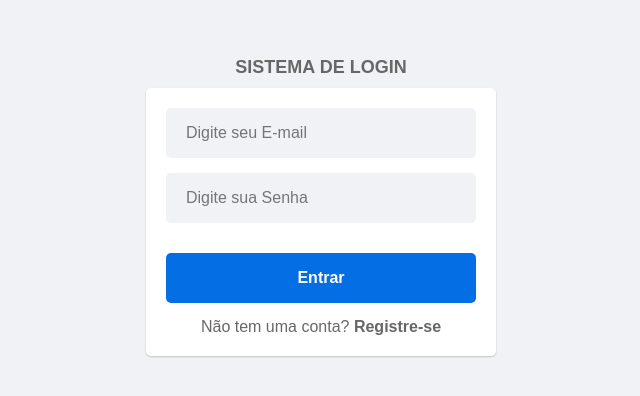
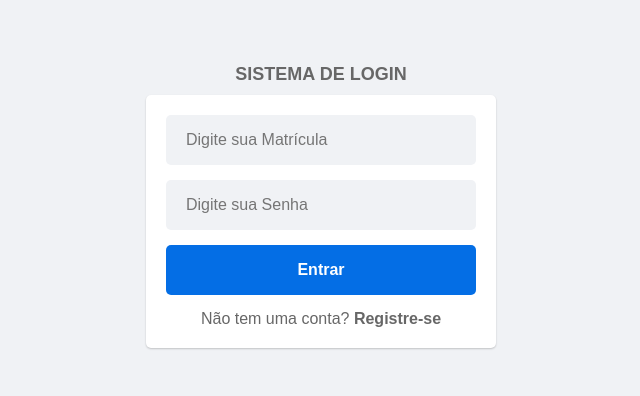
Before and after one commit to emanuelleaviana/projeto-extensor, a React (Create React App) app: page / in a window 1280 px wide. Shown: the part 194-590 px from the top of the page, without its empty margins (319-959 px from the left). Built offline with nearby package versions, Linux system fonts and the light colour scheme.

Commit message:
refactor: signin page

```diff
--- a/src/components/Input/index.js
+++ b/src/components/Input/index.js
@@ -1,10 +1,11 @@
 import React from "react";
 import * as C from "./styles";
 
-const Input = ({ type, placeholder, value, onChange }) => {
+const Input = ({ type, placeholder, value, name, onChange }) => {
   return (
     <C.Input
       value={value}
+      name={name}
       onChange={onChange}
       type={type}
       placeholder={placeholder}
--- a/src/pages/Signin/index.js
+++ b/src/pages/Signin/index.js
@@ -1,32 +1,31 @@
 import React, { useState } from "react";
+import { Link, useNavigate } from "react-router-dom";
+import Button from "../../components/Button";
 import Input from "../../components/Input";
-import Button from "../../components/Button";
 import * as C from "./styles";
-import { Link, useNavigate } from "react-router-dom";
-import useAuth from "../../hooks/useAuth";
+import axios from "axios";
 
 const Signin = () => {
-  const { signin } = useAuth();
+  const [form, setForm] = useState({
+    registration: '',
+    password: '',
+  });
+
   const navigate = useNavigate();
 
-  const [email, setEmail] = useState("");
-  const [senha, setSenha] = useState("");
-  const [error, setError] = useState("");
+  function handleChange(event) {
+    setForm({ ...form, [event.target.name]: event.target.value });
+  }
 
-  const handleLogin = () => {
-    if (!email | !senha) {
-      setError("Preencha todos os campos");
-      return;
+  async function handleLogin() {
+    if(form.registration.length > 0 && form.password.length > 0) {
+      const response = await axios.post('https://nodejs-calcados-api-production.up.railway.app/api/auth/login/', form);
+      console.log(response.data);
+
+      if(response.data.token) {
+        navigate('/home');
+      }
     }
-
-    const res = signin(email, senha);
-
-    if (res) {
-      setError(res);
-      return;
-    }
-
-    navigate("/home");
   };
 
   return (
@@ -34,18 +33,19 @@ const Signin = () => {
       <C.Label>SISTEMA DE LOGIN</C.Label>
       <C.Content>
         <Input
-          type="email"
-          placeholder="Digite seu E-mail"
-          value={email}
-          onChange={(e) => [setEmail(e.target.value), setError("")]}
+          type="text"
+          name="registration"
+          placeholder="Digite sua Matrícula"
+          onChange={handleChange}
+          value={form.registration}
         />
         <Input
           type="password"
+          name="password"
           placeholder="Digite sua Senha"
-          value={senha}
-          onChange={(e) => [setSenha(e.target.value), setError("")]}
+          onChange={handleChange}
+          value={form.password}
         />
-        <C.labelError>{error}</C.labelError>
         <Button Text="Entrar" onClick={handleLogin} />
         <C.LabelSignup>
           Não tem uma conta?
--- a/src/pages/Signup/index.js
+++ b/src/pages/Signup/index.js
@@ -2,36 +2,33 @@ import React, { useState } from "react";
 import Input from "../../components/Input";
 import Button from "../../components/Button";
 import * as C from "./styles";
-import { Link, useNavigate } from "react-router-dom";
-import useAuth from "../../hooks/useAuth";
+import { Link } from "react-router-dom";
 
 const Signup = () => {
   const [email, setEmail] = useState("");
   const [emailConf, setEmailConf] = useState("");
   const [senha, setSenha] = useState("");
   const [error, setError] = useState("");
-  const navigate = useNavigate();
 
-  const { signup } = useAuth();
 
   const handleSignup = () => {
-    if (!email | !emailConf | !senha) {
-      setError("Preencha todos os campos");
-      return;
-    } else if (email !== emailConf) {
-      setError("Os e-mails não são iguais");
-      return;
-    }
+    // if (!email | !emailConf | !senha) {
+    //   setError("Preencha todos os campos");
+    //   return;
+    // } else if (email !== emailConf) {
+    //   setError("Os e-mails não são iguais");
+    //   return;
+    // }
 
-    const res = signup(email, senha);
+    // const res = signup(email, senha);
 
-    if (res) {
-      setError(res);
-      return;
-    }
+    // if (res) {
+    //   setError(res);
+    //   return;
+    // }
 
-    alert("Usuário cadatrado com sucesso!");
-    navigate("/");
+    // alert("Usuário cadatrado com sucesso!");
+    // navigate("/");
   };
 
   return (
```
